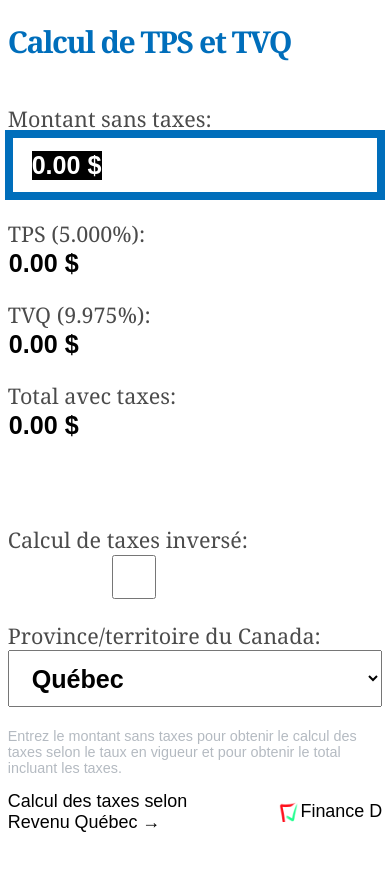
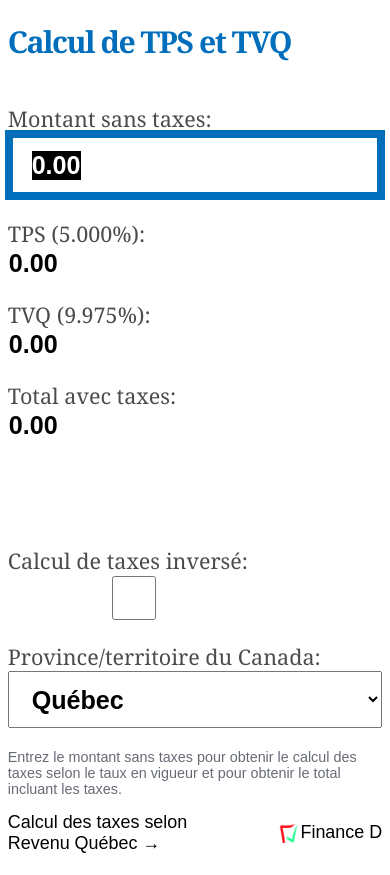
Before and after one commit to alex-drocks/calcul-taxes, a Next.js app: page / in a window 390 px wide. Before the commit the page ends 854 px from the top, so only its background shows below. Built offline with nearby package versions, Linux system fonts and the light colour scheme.

Commit message:
Removed lazysizes package not used. Improved form submit for small mobile phones to automatically show all values when pressing the ok button on their phone.

```diff
--- a/components/TaxCalculator/TaxCalculator.js
+++ b/components/TaxCalculator/TaxCalculator.js
@@ -79,22 +79,24 @@ export default function TaxCalculator() {
   }, [taxeIn])
 
   return (
-    <div className={styles.calculator}>
+    <div id="calculator-component-container" className={styles.calculator}>
+      <form className={styles.card} onSubmit={handleSubmit}>
+        <input style={{display: "none"}} type="submit" value="Recalculer"/>
 
-      <div className={styles.card}>
         <h1 className="no-select">Calcul de {province === "Québec" ? "TPS" : "TVH"} et TVQ</h1>
 
+        {/*montant*/}
         <div className={`${styles.field} montant`}>
           <label htmlFor="montant"><h2>Montant sans taxes:</h2></label>
           <NumberFormat
             id="montant"
+            autoComplete={"off"}
             defaultValue={0}
             thousandSeparator=" "
             decimalSeparator="."
             decimalScale={2}
             fixedDecimalScale={true}
             allowLeadingZeros={false}
-            suffix=" $"
             allowedDecimalSeparators={[",", ".", " "]}
             value={montant}
             onValueChange={(values) => {
@@ -105,19 +107,20 @@ export default function TaxCalculator() {
           />
         </div>
 
+        {/*tps*/}
         <div className={`${styles.field} tps`}>
           <label htmlFor="tps">
             <h2>{province === "Québec" ? "TPS" : "TVH"} ({(taux.tps * 100).toFixed(3)}%):</h2>
           </label>
           <NumberFormat
             id="tps"
+            autoComplete={"off"}
             defaultValue={0}
             thousandSeparator=" "
             decimalSeparator="."
             decimalScale={2}
             fixedDecimalScale={true}
             allowLeadingZeros={false}
-            suffix=" $"
             allowedDecimalSeparators={[",", ".", " "]}
             value={TPS}
             onValueChange={(values) => {
@@ -127,17 +130,19 @@ export default function TaxCalculator() {
             onFocus={e => selectAllText(e.target)}
           />
         </div>
+
+        {/*tvq*/}
         <div className={`${styles.field} tvq`}>
           <label htmlFor="tvq"><h2>TVQ ({(taux.tvq * 100).toFixed(3)}%):</h2></label>
           <NumberFormat
             id="tvq"
+            autoComplete={"off"}
             defaultValue={0}
             thousandSeparator=" "
             decimalSeparator="."
             decimalScale={2}
             fixedDecimalScale={true}
             allowLeadingZeros={false}
-            suffix=" $"
             allowedDecimalSeparators={[",", ".", " "]}
             value={TVQ}
             onValueChange={(values) => {
@@ -147,17 +152,19 @@ export default function TaxCalculator() {
             onFocus={e => selectAllText(e.target)}
           />
         </div>
+
+        {/*total*/}
         <div className={`${styles.field} total`}>
           <label htmlFor="total"><h2>Total avec taxes:</h2></label>
           <NumberFormat
             id="total"
+            autoComplete={"off"}
             defaultValue={0}
             thousandSeparator=" "
             decimalSeparator="."
             decimalScale={2}
             fixedDecimalScale={true}
             allowLeadingZeros={false}
-            suffix=" $"
             allowedDecimalSeparators={[",", ".", " "]}
             value={total}
             onValueChange={(values) => {
@@ -168,13 +175,15 @@ export default function TaxCalculator() {
           />
         </div>
 
-        <div className={`${styles.field} ${styles.spacerTop} ${styles.taxeIn}`}>
+        {/*taxe incluses*/}
+        <div className={`${styles.field} ${styles.taxeIn}`}>
           <label htmlFor="taxeIn"><h2>Calcul de taxes inversé:</h2></label>
           <input type="checkbox" value="taxeIn" id="taxeIn"
                  onChange={e => setTaxeIn(e.target.checked)}/>
         </div>
 
-        <div className={`${styles.field} ${styles.province}`}>
+        {/*province*/}
+        <div className={styles.field}>
           <label htmlFor="province"><h2>Province/territoire du Canada:</h2></label>
           <select name="province" id="province" defaultValue="Québec"
                   onChange={e => setProvince(e.target.value)}>
@@ -192,18 +201,19 @@ export default function TaxCalculator() {
             <option value="Yukon">Yukon</option>
           </select>
         </div>
-      </div>
+      </form>
 
-      <div>
+      {/*instructions*/}
+      <div className={styles.instructions}>
         {
           taxeIn ? (
-            <p className={"light-gray"}>
+            <p>
               Puisque le mode de calcul inversé est actif,
               entrez le total incluant les taxes pour calculer les taxes incluses
               dans ce montant et pour obtenir le montant net avant taxes.
             </p>
           ) : (
-            <p className={"light-gray"}>
+            <p>
               Entrez le montant sans taxes pour obtenir le calcul des taxes selon le taux en vigueur
               et pour obtenir le total incluant les taxes.
             </p>
@@ -211,7 +221,7 @@ export default function TaxCalculator() {
         }
       </div>
 
-
+      {/*footer*/}
       <div className={styles.footer}>
         {province === "Québec" ?
           (
@@ -235,6 +245,17 @@ export default function TaxCalculator() {
   )
 }
 
+function handleSubmit(e) {
+  e.preventDefault();
+
+  if (window && window.innerHeight < 600) {
+    const focused = document.activeElement;
+    focused && focused.blur();
+  }
+
+  window.scrollTo(0, 0);
+}
+
 function round(num, digits = 2) {
   return (Math.round((num + Number.EPSILON) * 100) / 100).toFixed(digits)
 }
--- a/components/TaxCalculator/TaxCalculator.module.css
+++ b/components/TaxCalculator/TaxCalculator.module.css
@@ -66,11 +66,8 @@
   outline: none;
 }
 
-.spacerTop {
-  margin-top: calc(var(--vertical-spacing) * 4);
-}
-
 .field.taxeIn {
+  margin-top: calc(var(--vertical-spacing) * 5);
   margin-bottom: var(--vertical-spacing);
 }
 
@@ -90,6 +87,10 @@
   width: 1.1em;
   height: 1.1em;
   margin-right: 2px;
+}
+
+.instructions p {
+  color: var(--light-gray);
 }
 
 @media screen and (max-width: 1024px) {
@@ -114,6 +115,14 @@
 }
 
 @media screen and (max-width: 463px) {
+  .field {
+    margin-bottom: var(--vertical-spacing);
+  }
+
+  .field input {
+    margin: 1px;
+  }
+
   .field input[type="text"]:not(:read-only),
   .field select {
     width: 100%;
@@ -122,22 +131,11 @@
 
   .field input:read-only {
     min-width: 250px;
+    padding: 0;
   }
+
   .field label {
     min-width: 195px;
   }
+
 }
-
-@media screen and (max-width: 416px) {
-  .field {
-    margin-bottom: var(--vertical-spacing);
-  }
-
-  .field input:read-only {
-    padding: 0;
-  }
-
-  .field input {
-    margin: 1px;
-  }
-}
--- a/package.json
+++ b/package.json
@@ -5,15 +5,13 @@
 	"scripts": {
 		"update": "npx npm-check-updates -u",
 		"start": "next dev",
-	"build": "next build",
 		"preview-prod": "next build && next start",
 		"optimizeImages": "gulp optimizeImages",
 		"optimizeIcons": "gulp optimizeIcons",
-	"export-prod": "gulp preBuildCleanDirs && next build && next export",
+		"build": "gulp preBuildCleanDirs && next build && next export",
 		"deploy-test-firebase": "firebase deploy"
 	},
 	"dependencies": {
-	"lazysizes": "^5.2.2",
 		"next": "10.0.3",
 		"react": "17.0.1",
 		"react-dom": "17.0.1",
--- a/styles/globals.css
+++ b/styles/globals.css
@@ -2,7 +2,7 @@
   --background: #fff;
   --main-text-color: #000;
   --blue: #006ebb;
-  --light-gray: rgba(8, 27, 51, 0.3);
+  --light-gray: rgba(0, 8, 27, 0.6);
   --vertical-spacing: 2.5vh;
   --horizontal-spacing: 2vw;
 }
```
Also changed, not shown: 1 other file (tests, documents, lock files or other folders). Lines whose indentation alone changed are shown as unchanged.
